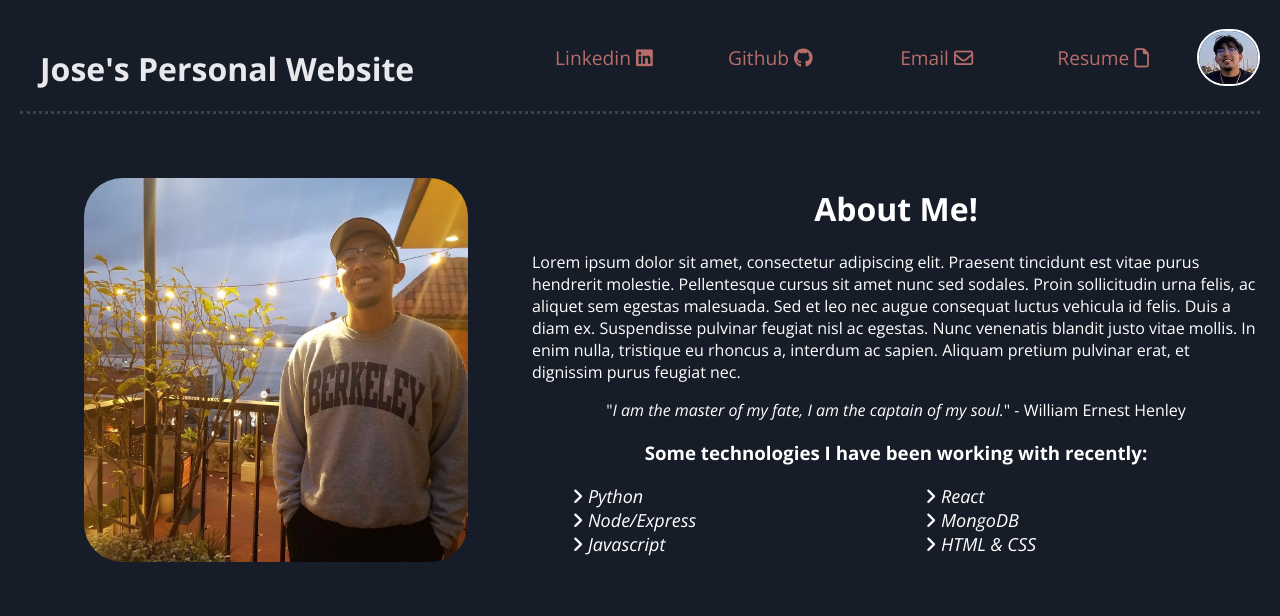
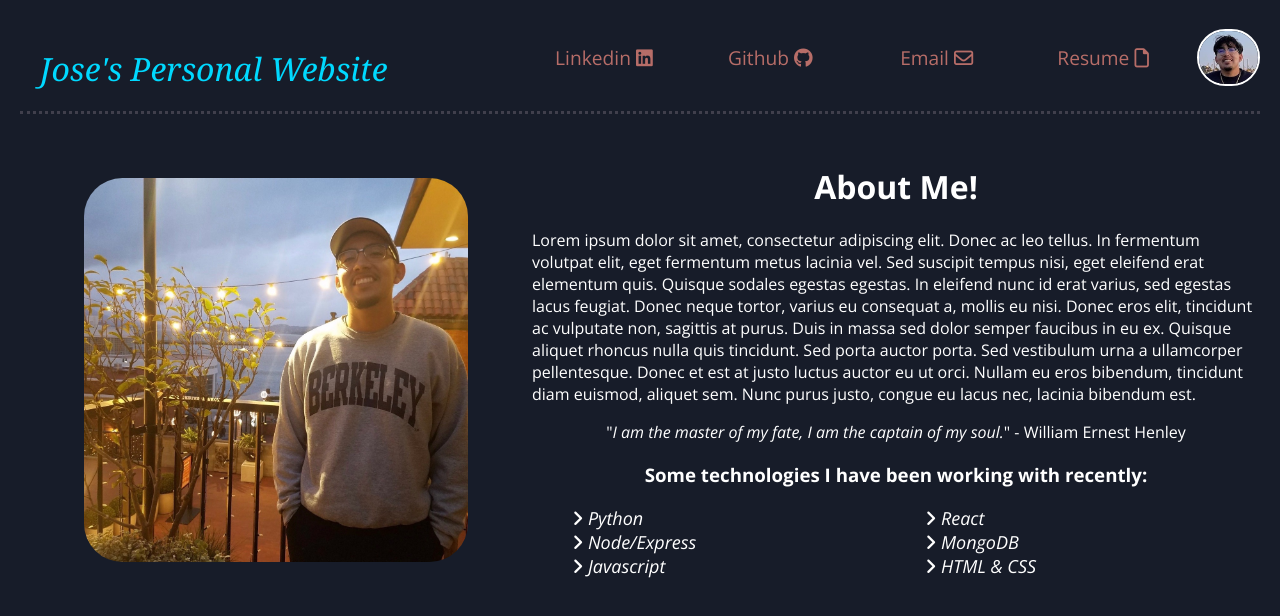
Before and after one commit to josejassojr/personal-website, a React (Create React App) app: page / in a window 1280 px wide. Shown: the top 616 px of the page. Built offline with nearby package versions, Linux system fonts and the light colour scheme.

Commit message:
Updated name on left-side of header.

```diff
--- a/src/App.js
+++ b/src/App.js
@@ -3,11 +3,13 @@ import imageMe from "./media/images/square-pic-me.jpg";
 import AboutMe from "./components/AboutMe/AboutMe";
 import Header from "./components/Header/Header";
 import React from "react";
+import Resume from "./components/Resume/Resume";
 
 function App() {
   return (
     /* jshint ignore:start */
     <div className="App">
+      {/* <Resume /> */}
       <Header />
       <div id="main-container">
         <div id="left-side" className="side">
--- a/src/components/AboutMe/AboutMe.js
+++ b/src/components/AboutMe/AboutMe.js
@@ -10,14 +10,17 @@ function AboutMe() {
         <h1>About Me!</h1>
       </div>
       <p>
-        Lorem ipsum dolor sit amet, consectetur adipiscing elit. Praesent
-        tincidunt est vitae purus hendrerit molestie. Pellentesque cursus sit
-        amet nunc sed sodales. Proin sollicitudin urna felis, ac aliquet sem
-        egestas malesuada. Sed et leo nec augue consequat luctus vehicula id
-        felis. Duis a diam ex. Suspendisse pulvinar feugiat nisl ac egestas.
-        Nunc venenatis blandit justo vitae mollis. In enim nulla, tristique eu
-        rhoncus a, interdum ac sapien. Aliquam pretium pulvinar erat, et
-        dignissim purus feugiat nec.
+        Lorem ipsum dolor sit amet, consectetur adipiscing elit. Donec ac leo
+        tellus. In fermentum volutpat elit, eget fermentum metus lacinia vel.
+        Sed suscipit tempus nisi, eget eleifend erat elementum quis. Quisque
+        sodales egestas egestas. In eleifend nunc id erat varius, sed egestas
+        lacus feugiat. Donec neque tortor, varius eu consequat a, mollis eu
+        nisi. Donec eros elit, tincidunt ac vulputate non, sagittis at purus.
+        Duis in massa sed dolor semper faucibus in eu ex. Quisque aliquet
+        rhoncus nulla quis tincidunt. Sed porta auctor porta. Sed vestibulum
+        urna a ullamcorper pellentesque. Donec et est at justo luctus auctor eu
+        ut orci. Nullam eu eros bibendum, tincidunt diam euismod, aliquet sem.
+        Nunc purus justo, congue eu lacus nec, lacinia bibendum est.
       </p>
       <div className="container">
         <p>
--- a/src/components/Header/Header.css
+++ b/src/components/Header/Header.css
@@ -14,3 +14,10 @@
   /* font-size: large; */
   /* border: 3px solid black; */
 }
+
+#name {
+  font-family: Cambria, Cochin, Georgia, Times, "Times New Roman", serif;
+  font-style: italic;
+  font-weight: lighter;
+  color: #00d9ff;
+}
--- a/src/components/Header/Header.js
+++ b/src/components/Header/Header.js
@@ -6,7 +6,7 @@ function Header() {
     /* jshint ignore:start */
     <div className="Header">
       <div id="name-logo">
-        <h1>Jose's Personal Website</h1>
+        <h1 id="name">Jose's Personal Website</h1>
       </div>
       <Links />
     </div>
--- a/src/components/Links/Links.js
+++ b/src/components/Links/Links.js
@@ -1,7 +1,8 @@
 import "./Links.css";
 import React from "react";
 import logoMe from "../../media/images/me-longbeach.jpg";
-import Resume from "../../media/resume.pdf";
+// import Resume from "../../media/resume.pdf";
+// import { Route, Switch } from "react-router-dom";
 
 // import { Route } from "react-router-dom";
 function Links() {
@@ -41,7 +42,7 @@ function Links() {
         {/* </div>{" "} */}
       </a>
       <a
-        href={Resume}
+        href="/resume.pdf"
         target="_blank"
         rel="noreferrer"
         className="link"
--- /dev/null
+++ b/src/components/Resume/Resume.css
@@ -0,0 +1,13 @@
+div-iframe {
+  width: 100%;
+  height: 100%;
+}
+
+.div-iframe iframe {
+  border: 0;
+  height: 100%;
+  left: 0;
+  position: absolute;
+  top: 0;
+  width: 100%;
+}
--- /dev/null
+++ b/src/components/Resume/Resume.js
@@ -0,0 +1,18 @@
+import React from "react";
+import "./Resume.css";
+import resume from "../../media/resume.pdf";
+
+export default function Resume() {
+  return (
+    /* jshint ignore:start */
+    <div className="div-iframe" path="/resume.pdf">
+      <iframe
+        type="application/pdf"
+        className="iframe"
+        src={resume}
+        title="myResume"
+      />
+    </div>
+    /* jshint ignore:end */
+  );
+}
```
